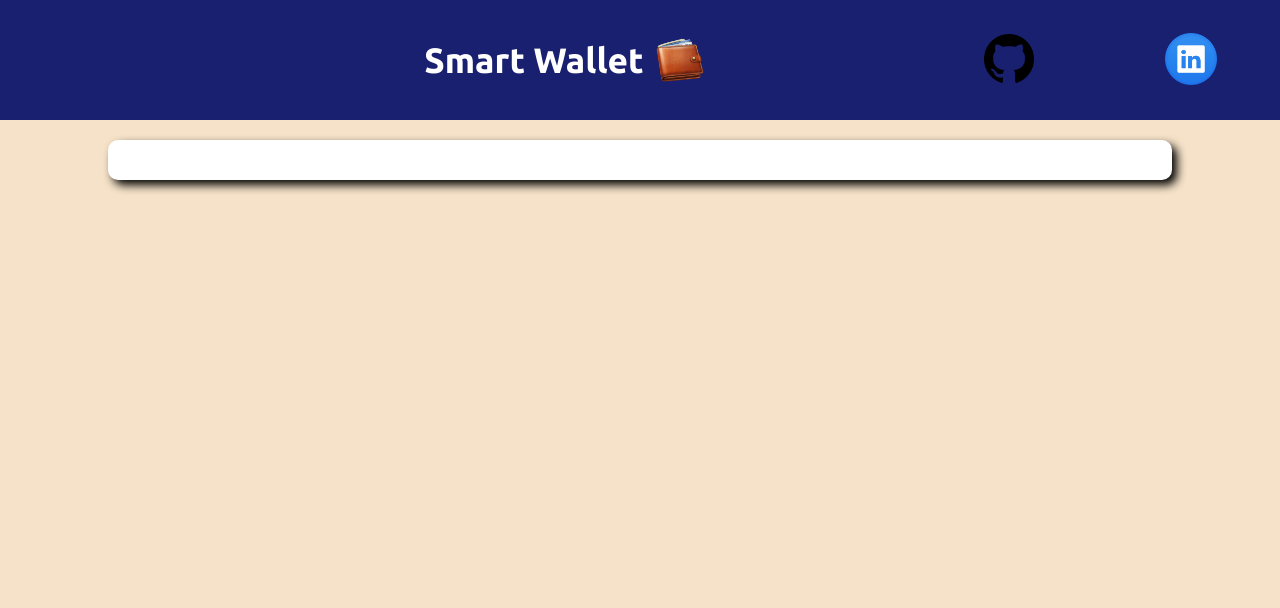
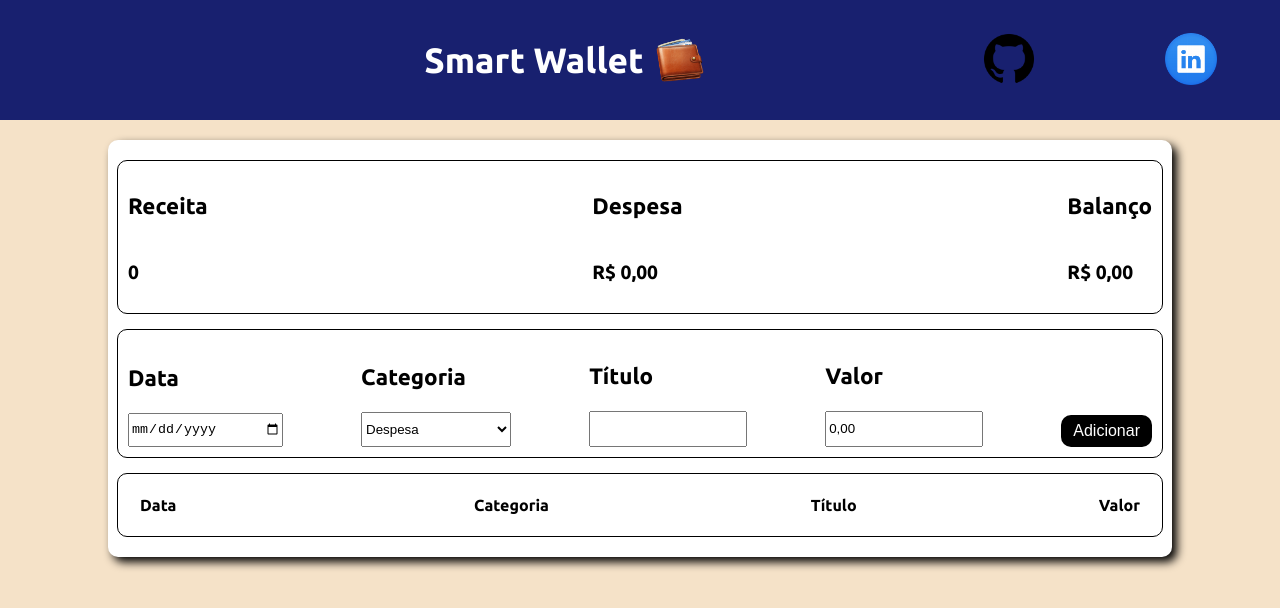
Before and after one commit to AbrahamLica/smart-wallet, a React (Vite) app: page /Home in a window 1280 px wide. Shown: the top 608 px of the page. Built offline with nearby package versions, Linux system fonts and the light colour scheme.

Commit message:
some changes

```diff
--- a/src/Components/Header/MenuHamburguer/index.tsx
+++ b/src/Components/Header/MenuHamburguer/index.tsx
@@ -4,7 +4,7 @@ import * as C from "./styles";
 import { useContext } from "react";
 import { Context } from "../../../Context/Context";
 import { handleToggleMenu } from "../../../Helpers/Helpers";
-import Category from "../../Home/Category/index";
+import Category from "../../Home/FinancialSummary/index";
 import { calcularTudo } from "../../../Helpers/Helpers";
 
 const index = () => {
--- a/src/Components/Home/Category/index.tsx
+++ b/src/Components/Home/FinancialSummary/index.tsx
@@ -14,7 +14,7 @@ const index = () => {
   }, []);
 
   return (
-    <C.ContainerCategory>
+    <C.ContainerFinancialSummary>
       <C.ContainerSingleInformation>
         <C.TitleInformation>Receita</C.TitleInformation>
         <C.Information>{receita}</C.Information>
@@ -29,7 +29,7 @@ const index = () => {
         <C.TitleInformation>Balanço</C.TitleInformation>
         <C.Information>{balanco}</C.Information>
       </C.ContainerSingleInformation>
-    </C.ContainerCategory>
+    </C.ContainerFinancialSummary>
   );
 };
 
--- a/src/Components/Home/Category/styles.ts
+++ b/src/Components/Home/FinancialSummary/styles.ts
@@ -67,7 +67,7 @@ export const Container = styled.div<ContainerProps>`
   overflow: hidden;
 `;
 
-export const ContainerCategory = styled.div<ContainerProps>`
+export const ContainerFinancialSummary = styled.div<ContainerProps>`
   display: flex;
   flex-wrap: wrap;
   justify-content: space-between;
--- a/src/Components/Home/FormInformations/FormInformations.tsx
+++ b/src/Components/Home/FormInformations/FormInformations.tsx
@@ -2,8 +2,8 @@ import { ChangeEvent, useState } from "react";
 import * as C from "./styles";
 import { useEffect, useContext } from "react";
 import { Context } from "../../../Context/Context";
+import { Add } from "../../../Helpers/Helpers";
 import { formatMoney } from "../../../Helpers/Helpers";
-import { Add } from "../../../Helpers/Helpers";
 
 const FormInformations = () => {
   const { state, dispatch } = useContext(Context);
--- a/src/Components/Home/Home/Home.tsx
+++ b/src/Components/Home/Home/Home.tsx
@@ -2,7 +2,7 @@ import * as C from "./styles";
 import { ChangeEvent, useEffect, useState, useContext } from "react";
 import { Context } from "../../../Context/Context";
 import Header from "../../Header/Header/Header";
-import Category from "../Category";
+import FinancialSummary from "../FinancialSummary";
 import FormInformations from "../FormInformations/FormInformations";
 import Table from "../Table/index";
 
@@ -16,13 +16,11 @@ function App() {
       <Header></Header>
 
       <C.FormContainer>
+        <FinancialSummary></FinancialSummary>
 
-        {/* <Category></Category> */}
+        <FormInformations></FormInformations>
 
-        {/* <FormInformations></FormInformations> */}
-
-        {/* <Table></Table> */}
-
+        <Table></Table>
       </C.FormContainer>
     </C.MainContainer>
   );
--- a/src/Components/Home/Table/index.tsx
+++ b/src/Components/Home/Table/index.tsx
@@ -1,27 +1,10 @@
 import React, { useContext } from "react";
 import * as C from "./styles";
 import { Context } from "../../../Context/Context";
+import { formatMoney } from "../../../Helpers/Helpers";
 
 const index = () => {
   const { state, dispatch } = useContext(Context);
-
-  const formatMoney = (value: any) => {
-    if (typeof value !== "string") {
-      return "0,00";
-    }
-
-    const numericValue = value.replace(/[^0-9]/g, "");
-    const formattedValue = (parseFloat(numericValue) / 100).toLocaleString(
-      "pt-BR",
-      {
-        style: "currency",
-        currency: "BRL",
-        minimumFractionDigits: 2,
-      }
-    );
-
-    return formattedValue;
-  };
 
   return (
     <C.ContainerTable>
--- a/src/Helpers/Helpers.ts
+++ b/src/Helpers/Helpers.ts
@@ -1,5 +1,5 @@
 import { Context } from "../Context/Context";
-import { useContext, useEffect, useState } from "react";
+import { ChangeEvent, useContext, useEffect, useState } from "react";
 
 export function handleToggleMenu(dispatch: any, state: any) {
   dispatch({
```
